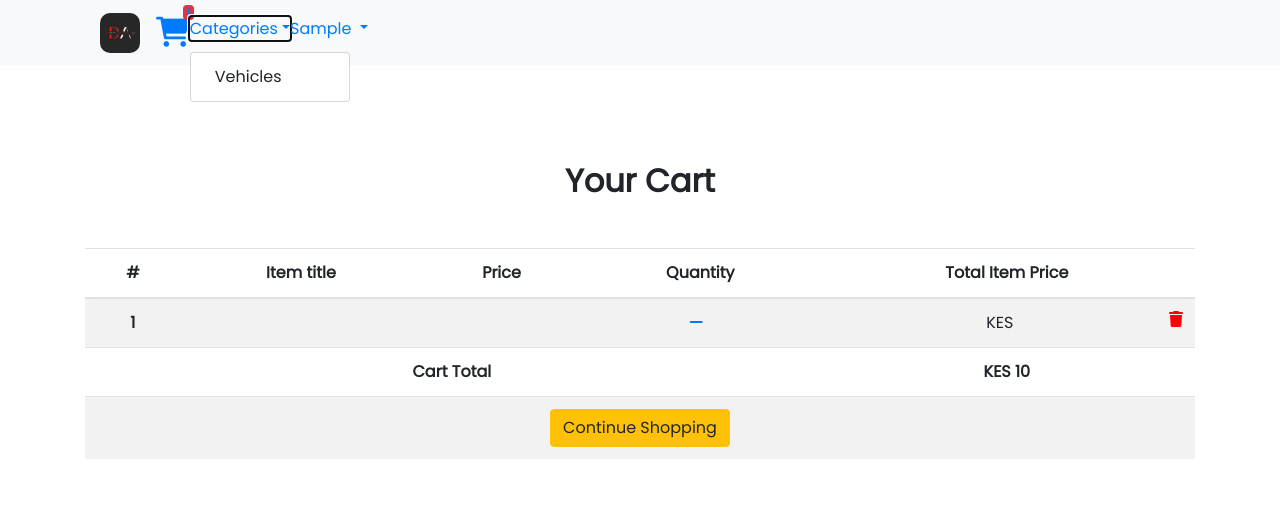
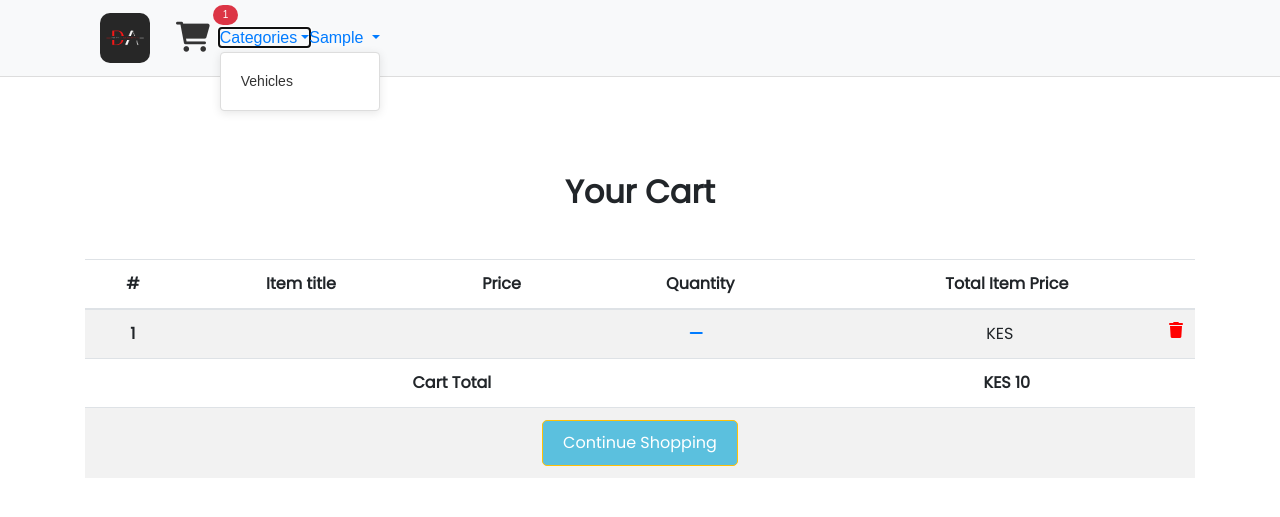
Before and after one commit to Vonmak/dresh_apparels, a Django app: template cart/templates/cart.html in a window 1280 px wide, after a click on "Categories". Shown: the top 517 px of the page. Run offline with Django 4.2, Linux system fonts and the light colour scheme; a user stored in the database is signed in; tables that the repository leaves empty hold one stand-in row (values such as "Sample post"); the template is opened without the code that fills it: values that come from a table or form of the project are taken from there, most other values are stand-ins (such as "Sample title", 1, 10 or a date in 2020); parts of the project's set-up code (start-up, migrations or seed data) failed here and were passed over; some libraries are stand-ins or nearby versions; some web fonts are replaced.

Commit message:
update static

```diff
--- a/app/static/css/navbar.css
+++ b/app/static/css/navbar.css
@@ -1,8 +1,132 @@
-.navbar-image{
+/* .navbar-image{
     width: 40px;
     border-radius: 10px;
 }
 .navbar{
     padding-left: 100px !important;
     padding-right: 100px;
-}
+} */
+
+/* <style> */
+  .navbar {
+    background-color: #fff;
+    border-bottom: 1px solid #ddd;
+    font-family: Arial, sans-serif;
+    padding-left: 100px !important;
+    padding-right: 100px;
+  }
+
+  .navbar-brand {
+    display: flex;
+    align-items: center;
+  }
+
+  .navbar-image {
+    height: 50px;
+    margin-right: 10px;
+    border-radius: 10px;
+  }
+
+  .navbar-nav {
+    display: flex;
+    align-items: center;
+  }
+
+  .navbar-nav .nav-item {
+    margin-right: 20px;
+  }
+
+  .navbar-nav .nav-item .nav-link {
+    color: #333;
+    font-size: 14px;
+    font-weight: 500;
+    text-decoration: none;
+  }
+
+  .navbar-nav .nav-item .nav-link:hover {
+    color: #0099ff;
+  }
+
+  .dropdown-menu {
+    background-color: #fff;
+    border: 1px solid #ddd;
+    border-radius: 4px;
+    box-shadow: 0 2px 10px rgba(0, 0, 0, 0.1);
+  }
+
+  .dropdown-menu .dropdown-item {
+    color: #333;
+    font-size: 14px;
+    font-weight: 500;
+    padding: 10px 20px;
+    text-decoration: none;
+    white-space: nowrap;
+  }
+
+  .dropdown-menu .dropdown-item:hover {
+    background-color: #f2f2f2;
+  }
+
+  .white-btn,
+  .orange-btn {
+    background-color: #fff;
+    border: 1px solid #ddd;
+    border-radius: 4px;
+    color: #333;
+    display: inline-block;
+    font-size: 14px;
+    font-weight: 500;
+    padding: 10px 20px;
+    text-decoration: none;
+  }
+
+  .orange-btn {
+    background-color: #ff9900;
+    color: #fff;
+  }
+
+  .fa-cart-shopping {
+    color: #333;
+    margin-right: 10px;
+  }
+
+  .badge {
+    background-color: #dd3333;
+    border-radius: 10px;
+    color: #fff;
+    display: inline-block;
+    font-size: 12px;
+    font-weight: 500;
+    padding: 5px 10px;
+    position: relative;
+    top: -10px;
+  }
+
+
+
+  .modal-header {
+    background-color: #5bc0de;
+    color: #fff;
+    text-align: center;
+    padding: 20px;
+  }
+
+  .modal-title {
+    font-size: 24px;
+    margin: 0;
+  }
+
+  .modal-footer {
+    display: flex;
+    justify-content: center;
+    padding: 20px;
+  }
+
+  .btn {
+    background-color: #5bc0de;
+    color: #fff;
+    padding: 10px 20px;
+    margin: 0 10px;
+    border-radius: 5px;
+    text-decoration: none;
+  }
```
